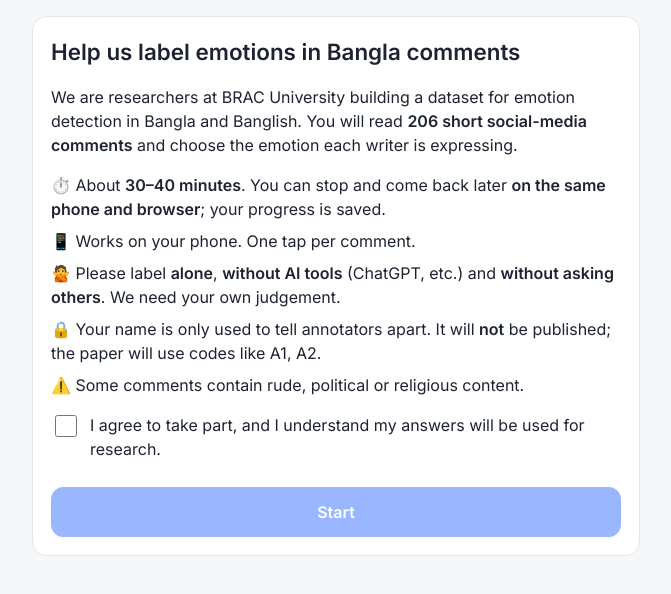
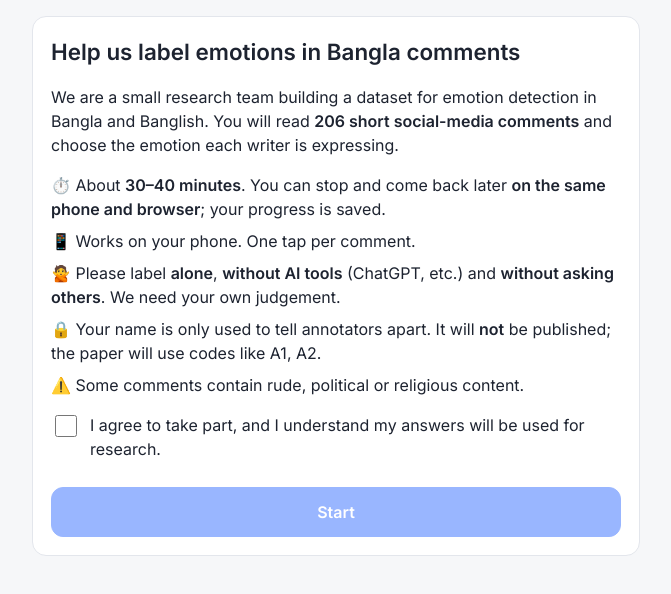
Before and after one commit to ReduanNurLabid/Emotion-Detection-in-Banglish, a plain HTML site: page index.html in a window 1280 px wide. Shown: the whole page, without its empty margins (304-975 px from the left). Drawn offline with Linux system fonts and the light colour scheme.

Commit message:
Remove institution name from welcome text
Co-Authored-By: Claude Opus 5.5 <noreply@anthropic.com>

```diff
--- a/index.html
+++ b/index.html
@@ -15,7 +15,7 @@
 <template id="tpl-welcome">
   <section class="card">
     <h1>Help us label emotions in Bangla comments</h1>
-    <p>We are researchers at BRAC University building a dataset for emotion detection in Bangla and Banglish. You will read <b>206 short social-media comments</b> and choose the emotion each writer is expressing.</p>
+    <p>We are a small research team building a dataset for emotion detection in Bangla and Banglish. You will read <b>206 short social-media comments</b> and choose the emotion each writer is expressing.</p>
     <ul class="facts">
       <li>⏱️ About <b>30–40 minutes</b>. You can stop and come back later <b>on the same phone and browser</b>; your progress is saved.</li>
       <li>📱 Works on your phone. One tap per comment.</li>
```
